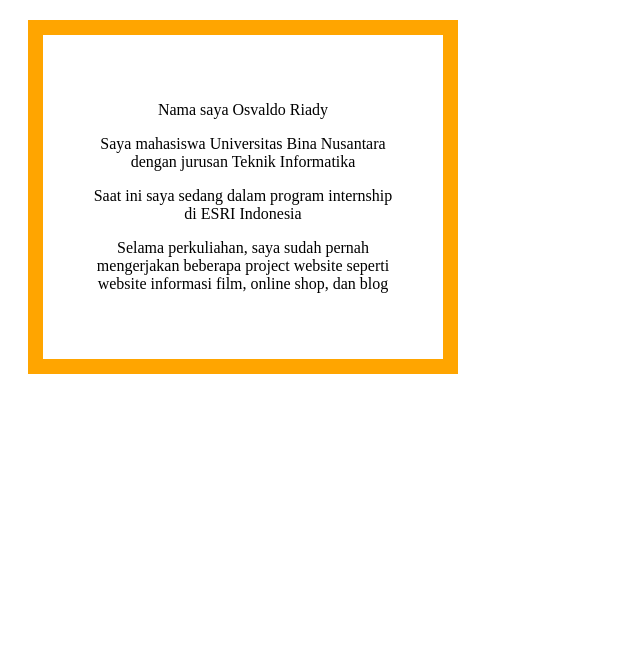
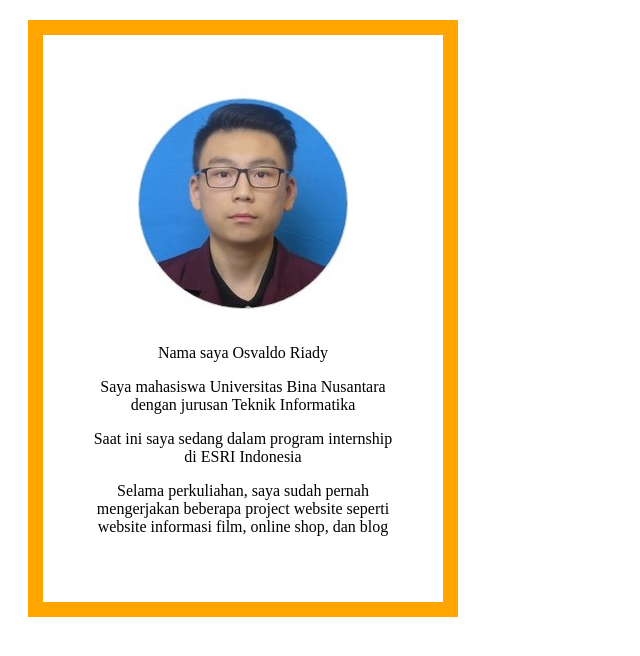
Before and after one commit to osvaldoriady/osvaldoriady.github.io, a plain HTML site: page index.html in a window 1280 px wide. Shown: the whole page, without its empty margins (0-640 px from the left). Drawn offline with Linux system fonts and the light colour scheme.

Commit message:
Update index.html

```diff
--- a/index.html
+++ b/index.html
@@ -12,6 +12,7 @@ div {
 </style>
 
 <body><div>
+<img src="foto_binus.jpg" alt="Foto Binus">
 <p>Nama saya Osvaldo Riady</p>
 <p>Saya mahasiswa Universitas Bina Nusantara dengan jurusan Teknik Informatika</p>
 <p>Saat ini saya sedang dalam program internship di ESRI Indonesia</p>
```
